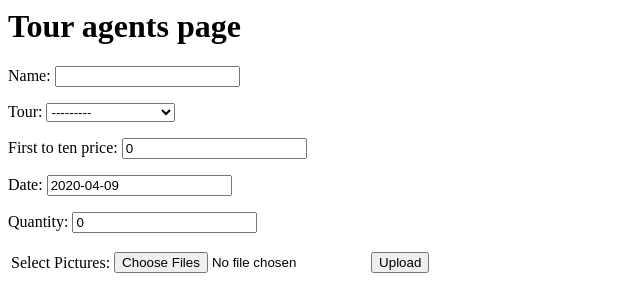
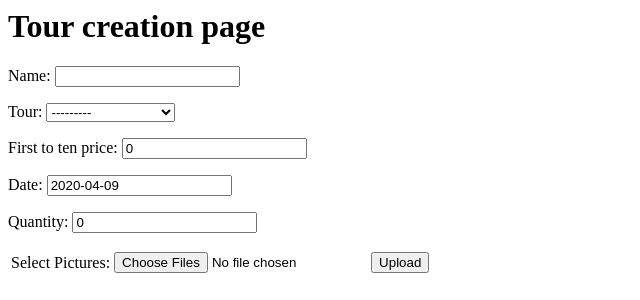
Before and after one commit to Tigran958/Tour_WEB_page, a Django app: page /pic_upload/84/ in a window 1280 px wide. Shown: the top 300 px of the page, without its empty margins (0-640 px from the left). Run offline with Django 3.2, Linux system fonts and the light colour scheme; a user stored in the database is signed in; data comes from the database, SQL or seed files in the repository; both versions use the stored data as it was after the commit.

```diff
--- a/roads_of_armenia/users/templates/users/tour_agent_page.html
+++ b/roads_of_armenia/users/templates/users/tour_creation.html
@@ -1,4 +1,4 @@
-<h1> Tour agents page </h1>
+<h1> Tour creation page </h1>
 <form action="/pic_upload/{{request.user.id}}/" method="post" enctype="multipart/form-data">
     {% csrf_token %}
     {{ form.as_p }}
--- a/roads_of_armenia/users/urls.py
+++ b/roads_of_armenia/users/urls.py
@@ -8,7 +8,7 @@ urlpatterns = [
     path('', views.home, name='reg_home'),
     path('signup/<int:key>', views.UserSignUpView.as_view(), name='up'),
     path('client_page', views.client_page, name='client_page'),
-    path('tour_agent_page', views.tour_agent_page, name='tour_agent_page'),
+    path('tour_creation', views.tour_creation, name='tour_creation'),
     path('driver_list', views.driver_list, name='driver_list'),
     path('guide_list', views.guide_list, name='guide_list'),
     path('agent_list', views.agent_list, name='agent_list'),
--- a/roads_of_armenia/users/views.py
+++ b/roads_of_armenia/users/views.py
@@ -67,7 +67,7 @@ class UserSignUpView(CreateView):
     # @login_required
     def get_success_url(self,**kwargs):
         url_dict = {'1': '/driver_list', '2': '/client_page',
-                            '3': '/guide_list', '4': '/tour_agent_page'
+                            '3': '/guide_list', '4': '/tour_creation'
                             }
         url = url_dict[str(self.kwargs['key'])]
 
@@ -76,7 +76,7 @@ class UserSignUpView(CreateView):
 def client_page(request):
     return render(request, 'users/client_page.html')
 
-def tour_agent_page(request):
+def tour_creation(request):
     if request.user.is_authenticated:
         agent = TourAgents.objects.get(user__id=request.user.id)
         tour = Tour.objects.all().filter(tour__id=agent.id)
@@ -246,11 +246,11 @@ def pic_upload(request,user_id=1):
 
             for afile in request.FILES.getlist('files'):
                 tourimage = TourImage.objects.create(image=image,mainimage=afile)
-            return redirect('tour_agent_page')
+            return redirect('tour_creation')
     else:
         form = TourCreationForm()
 
-    return render(request, 'users/tour_agent_page.html', {"form": form})
+    return render(request, 'users/tour_creation.html', {"form": form})
 
 def login_0(request):
     if request.method == 'POST':
@@ -258,7 +258,7 @@ def login_0(request):
         if form.is_valid():
 
             template_dict = {'1': '/driver_list', '2': '/client_page',
-                            '3': '/guide_list', '4': '/tour_agent_page'
+                            '3': '/guide_list', '4': '/tour_creation'
                             }
             key = form.cleaned_data['user_choices']
             username = form.cleaned_data['username']
```
Also changed, not shown: roads_of_armenia/users/templates/users/image_test_tour.html (deleted, +0 -11 lines), roads_of_armenia/db.sqlite3.
